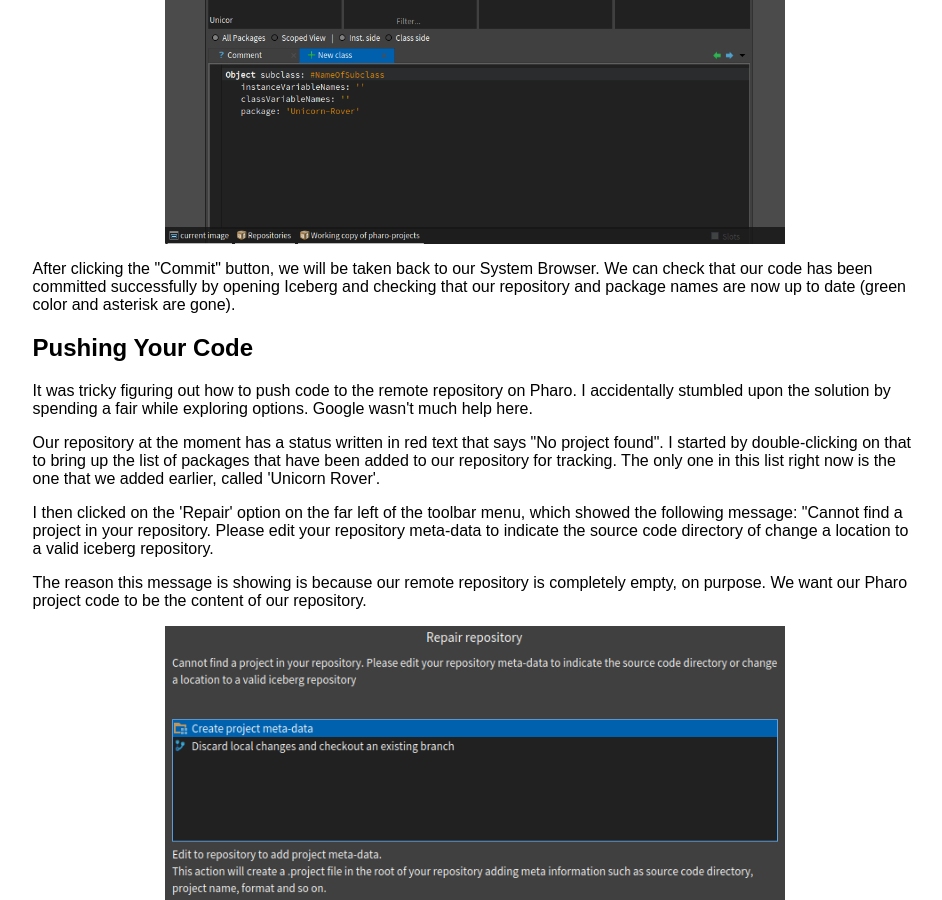
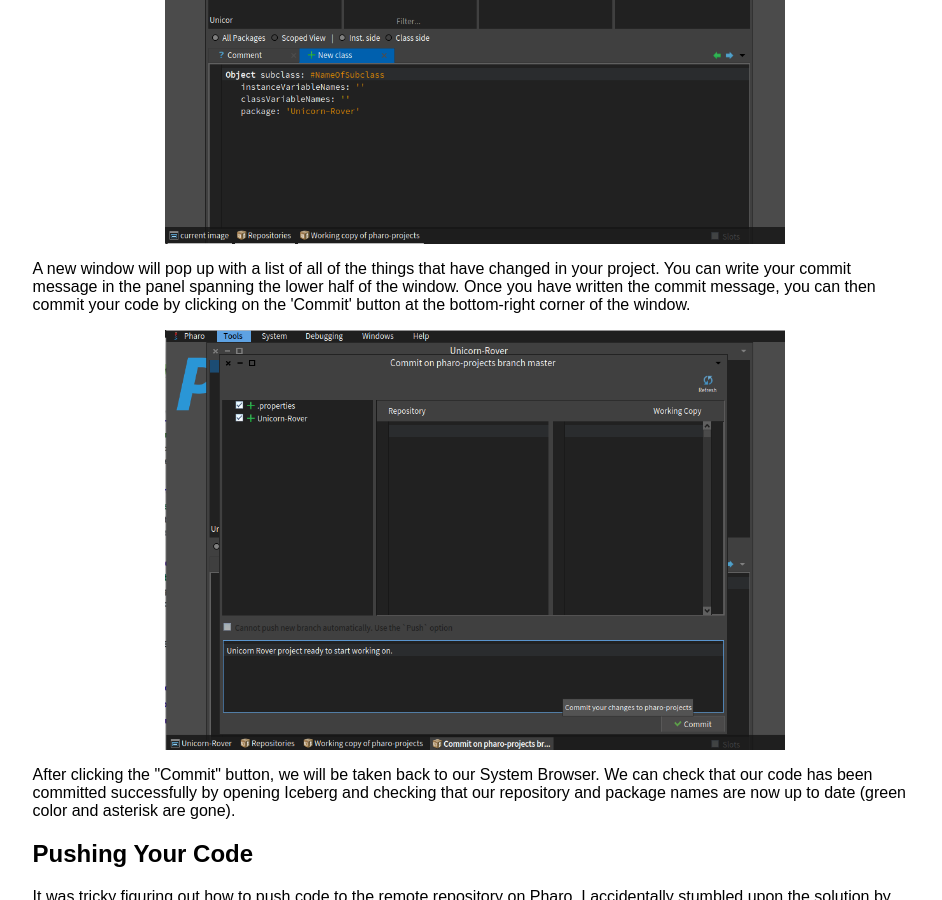
Before and after one commit to Becca9941/Becca9941.github.io, a Jekyll site: the page built from _posts/2019-08-01-committing-automating-tests-and-shipping-pharo-smalltalk-code.html, in a window 1280 px wide and 900 px high, scrolled down 4786 px. Shown: the whole window, without its empty margins (165-1107 px from the left). Built offline with Jekyll 4.4.1, drawn with Linux system fonts in a browser that asks for light colours.

Commit message:
where to write commit message in pharo

```diff
--- a/_posts/2019-08-01-committing-automating-tests-and-shipping-pharo-smalltalk-code.html
+++ b/_posts/2019-08-01-committing-automating-tests-and-shipping-pharo-smalltalk-code.html
@@ -84,6 +84,10 @@ tags: [Pharo, Smalltalk, Github, Tests, TDD, Shipping code]
 
 <img src="/assets/img/select-commit-pharo.png" class="medium-img" alt="where to find commit button in pharo">
 
+<p>A new window will pop up with a list of all of the things that have changed in your project. You can write your commit message in the panel spanning the lower half of the window. Once you have written the commit message, you can then commit your code by clicking on the 'Commit' button at the bottom-right corner of the window.</p>
+
+<img src="/assets/img/commit-message-pharo.png" class="medium-img" alt="entering a commit message in pharo">
+
 <p>After clicking the "Commit" button, we will be taken back to our System Browser. We can check that our code has been committed successfully by opening Iceberg and checking that our repository and package names are now up to date (green color and asterisk are gone).</p>
 
 <h2>Pushing your code</h2>
```
Also changed, not shown: assets/img/commit-message-pharo.png (added).
